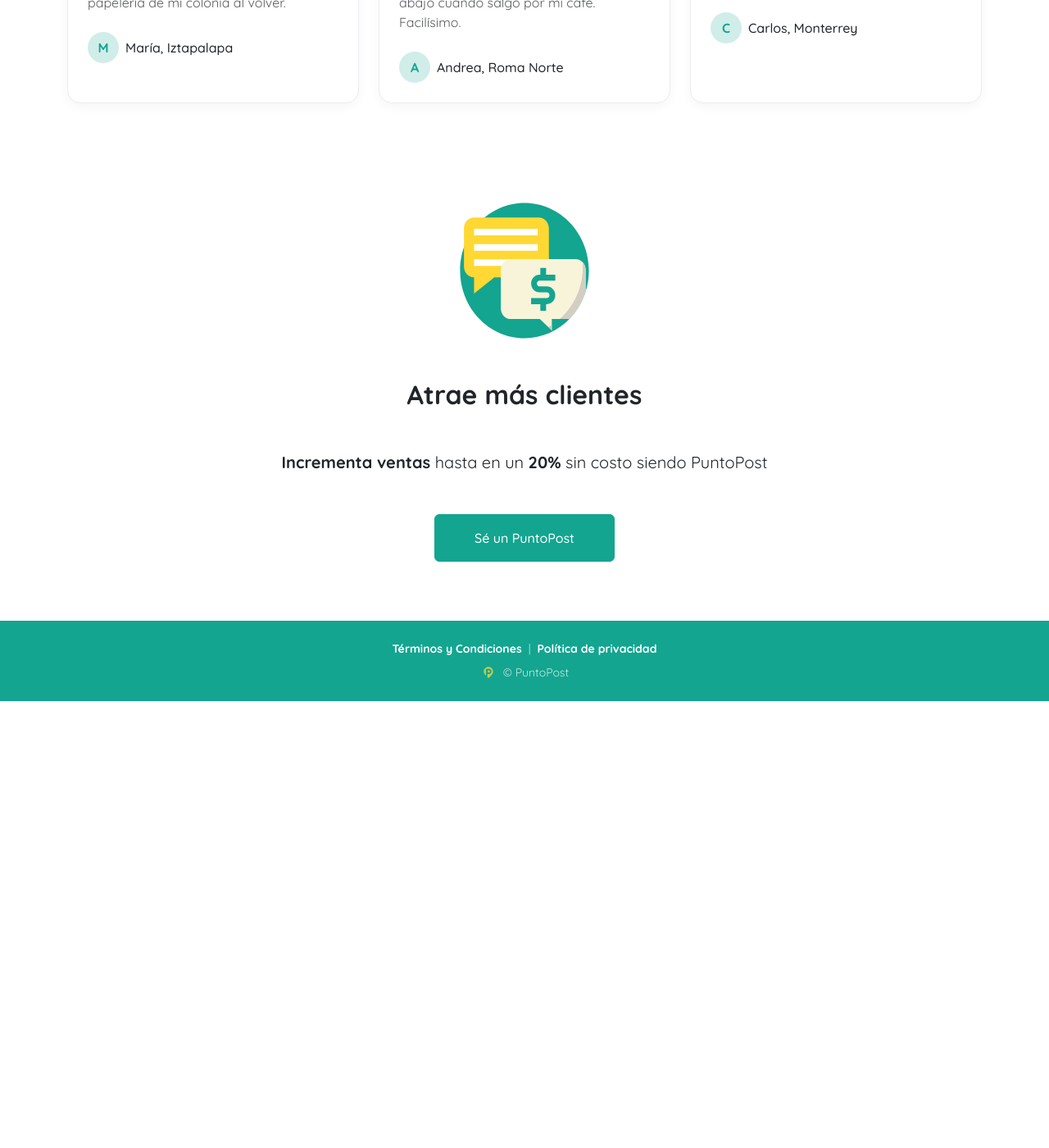
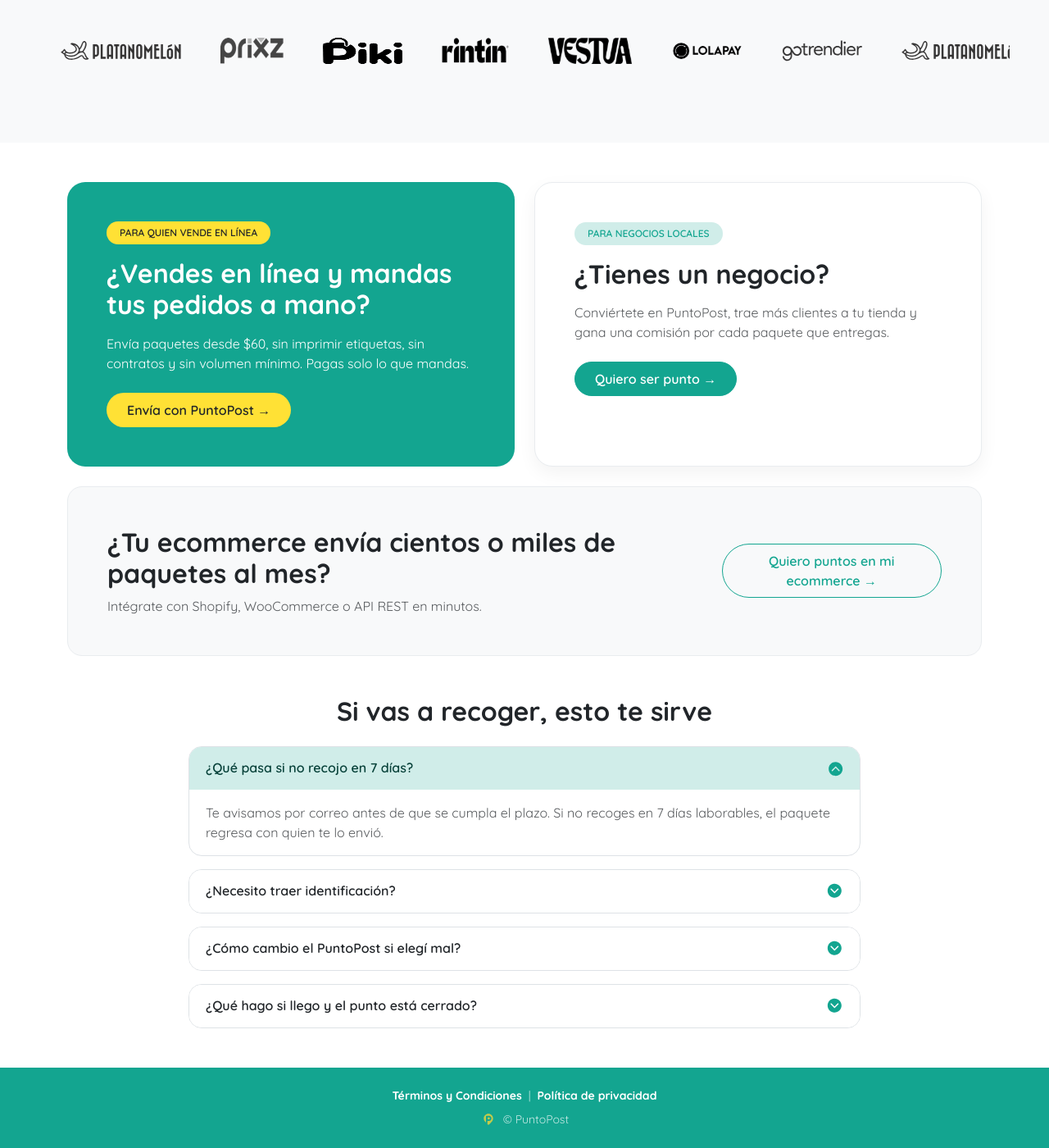
Before and after one commit to puntopost/web, a Jekyll site: the page built from index.html, in a window 1280 px wide and 1400 px high, scrolled down 1842 px. Shown: the whole window at 82% size. Built offline with Jekyll 4.4.1, drawn with Linux system fonts in a browser that asks for light colours; before the commit the page ends 2697 px from its top, so only the background shows below that; some of the changed text lies outside the part shown.

Commit message:
Home: reorder testimonials/logos and replace single CTA with dual SMB/PUDO + ecommerce rail + pickup FAQ (#61)
* Initial plan

* Update home final sections and FAQ layout

* Use Bootstrap-only FAQ implementation

---------

Co-authored-by: copilot-swe-agent[bot] <198982749+Copilot@users.noreply.github.com>

```diff
--- a/index.html
+++ b/index.html
@@ -93,15 +93,6 @@ banner: |
         </div>
     </section>
 
-    <section class="py-5 text-center bg-light">
-        <div class="container-fluid p-lg-5 px-0">
-            <h2 class="mb-3 mb-lg-5 fw-bold fs-5 fs-lg-4">Recoge en tu PuntoPost</h2>
-            <div class="overflow-hidden px-4 px-lg-5">
-                {% include brand-logos.html %}
-            </div>
-        </div>
-    </section>
-
     <section class="bg-white py-5">
         <div class="container">
             <div class="text-center mb-4 mb-lg-5 reveal reveal-up">
@@ -142,15 +133,87 @@ banner: |
         </div>
     </section>
 
+    <section class="py-5 text-center bg-light">
+        <div class="container-fluid p-lg-5 px-0">
+            <h2 class="mb-3 mb-lg-5 fw-bold fs-5 fs-lg-4">Marcas que envían con PuntoPost</h2>
+            <div class="overflow-hidden px-4 px-lg-5">
+                {% include brand-logos.html %}
+            </div>
+        </div>
+    </section>
+
     <section class="py-5 bg-white">
         <div class="container">
-            <div class="text-center py-4 px-3 reveal reveal-scale">
-                <img src="/assets/img/pp-icon-23.svg" alt="Icono PuntoPost" class="img-fluid mb-5" height="160" width="160" loading="lazy">
-                <h2 class="fw-bold mb-5">Atrae más clientes</h2>
-                <p class="mb-5 fs-5">
-                    <b>Incrementa ventas</b> hasta en un <b>20%</b> sin costo siendo PuntoPost
-                </p>
-                <a href="/atrae" class="btn btn-primary d-block d-lg-inline-block px-5 py-3 fw-medium fs-6 text-white">Sé un PuntoPost</a>
+            <div class="row g-3 g-lg-4">
+                <div class="col-12 col-lg-6">
+                    <div class="h-100 p-4 p-lg-5" style="background-color: #13A590; border-radius: 22px;">
+                        <span class="badge rounded-pill px-3 py-2 mb-3 fw-semibold" style="background-color: #FFE135; color: #212529;">PARA QUIEN VENDE EN LÍNEA</span>
+                        <h2 class="fw-bold text-white mb-3">¿Vendes en línea y mandas tus pedidos a mano?</h2>
+                        <p class="text-white mb-4">Envía paquetes desde $60, sin imprimir etiquetas, sin contratos y sin volumen mínimo. Pagas solo lo que mandas.</p>
+                        <a href="/envia/autoservicio/" class="btn rounded-pill px-4 py-2 fw-semibold" style="background-color: #FFE135; color: #212529;">Envía con PuntoPost →</a>
+                    </div>
+                </div>
+                <div class="col-12 col-lg-6">
+                    <div class="h-100 p-4 p-lg-5 bg-white border" style="border-color: #e9ecef !important; border-radius: 22px; box-shadow: 0 8px 22px rgba(0, 0, 0, 0.05);">
+                        <span class="badge rounded-pill px-3 py-2 mb-3 fw-semibold" style="background-color: #D0EDE9; color: #13A590;">PARA NEGOCIOS LOCALES</span>
+                        <h2 class="fw-bold text-dark mb-3">¿Tienes un negocio?</h2>
+                        <p class="text-body-secondary mb-4">Conviértete en PuntoPost, trae más clientes a tu tienda y gana una comisión por cada paquete que entregas.</p>
+                        <a href="/atrae" class="btn btn-primary rounded-pill px-4 py-2 fw-semibold text-white">Quiero ser punto →</a>
+                    </div>
+                </div>
+            </div>
+            <div class="mt-3 mt-lg-4 p-4 p-lg-5 border bg-light" style="border-color: #e9ecef !important; border-radius: 18px;">
+                <div class="d-flex flex-column flex-lg-row align-items-lg-center justify-content-between gap-3">
+                    <div>
+                        <h2 class="fw-bold mb-2">¿Tu ecommerce envía cientos o miles de paquetes al mes?</h2>
+                        <p class="text-body-secondary mb-0">Intégrate con Shopify, WooCommerce o API REST en minutos.</p>
+                    </div>
+                    <a href="/integrations/" class="btn btn-outline-primary rounded-pill px-4 py-2 fw-semibold align-self-start align-self-lg-center">Quiero puntos en mi ecommerce →</a>
+                </div>
+            </div>
+        </div>
+    </section>
+
+    <section class="pb-5 bg-white">
+        <div class="container">
+            <div class="mx-auto" style="max-width: 820px;">
+                <div class="text-center mb-4">
+                    <h2 class="fw-bold mb-0">Si vas a recoger, esto te sirve</h2>
+                </div>
+                <div class="accordion d-flex flex-column gap-3" id="homeFaq">
+                    <div class="accordion-item border overflow-hidden rounded-4">
+                        <h3 class="accordion-header">
+                            <button class="accordion-button shadow-none fw-semibold" type="button" data-bs-toggle="collapse" data-bs-target="#home-faq-1" aria-expanded="true" aria-controls="home-faq-1">¿Qué pasa si no recojo en 7 días?</button>
+                        </h3>
+                        <div id="home-faq-1" class="accordion-collapse collapse show" data-bs-parent="#homeFaq">
+                            <div class="accordion-body text-body-secondary">Te avisamos por correo antes de que se cumpla el plazo. Si no recoges en 7 días laborables, el paquete regresa con quien te lo envió.</div>
+                        </div>
+                    </div>
+                    <div class="accordion-item border overflow-hidden rounded-4">
+                        <h3 class="accordion-header">
+                            <button class="accordion-button collapsed shadow-none fw-semibold" type="button" data-bs-toggle="collapse" data-bs-target="#home-faq-2" aria-expanded="false" aria-controls="home-faq-2">¿Necesito traer identificación?</button>
+                        </h3>
+                        <div id="home-faq-2" class="accordion-collapse collapse" data-bs-parent="#homeFaq">
+                            <div class="accordion-body text-body-secondary">Con tu código QR es suficiente. Si ha de recogerlo otra persona, solo comparte tu código QR con quien quieras que recoja. Quien llegue con el código válido puede llevarse el paquete.</div>
+                        </div>
+                    </div>
+                    <div class="accordion-item border overflow-hidden rounded-4">
+                        <h3 class="accordion-header">
+                            <button class="accordion-button collapsed shadow-none fw-semibold" type="button" data-bs-toggle="collapse" data-bs-target="#home-faq-3" aria-expanded="false" aria-controls="home-faq-3">¿Cómo cambio el PuntoPost si elegí mal?</button>
+                        </h3>
+                        <div id="home-faq-3" class="accordion-collapse collapse" data-bs-parent="#homeFaq">
+                            <div class="accordion-body text-body-secondary">Mientras tu paquete no haya llegado al punto, escríbenos por WhatsApp y lo movemos.</div>
+                        </div>
+                    </div>
+                    <div class="accordion-item border overflow-hidden rounded-4">
+                        <h3 class="accordion-header">
+                            <button class="accordion-button collapsed shadow-none fw-semibold" type="button" data-bs-toggle="collapse" data-bs-target="#home-faq-4" aria-expanded="false" aria-controls="home-faq-4">¿Qué hago si llego y el punto está cerrado?</button>
+                        </h3>
+                        <div id="home-faq-4" class="accordion-collapse collapse" data-bs-parent="#homeFaq">
+                            <div class="accordion-body text-body-secondary">En el mapa ves el horario de cada punto antes de ir. Si llegas y está cerrado, tu plazo de 7 días no corre ese día: tienes margen de sobra para volver.</div>
+                        </div>
+                    </div>
+                </div>
             </div>
         </div>
     </section>
@@ -169,4 +232,5 @@ banner: |
                 window.location.href = '/tracking-summary/' + tracking;
             });
         })();
+
     </script>
```
